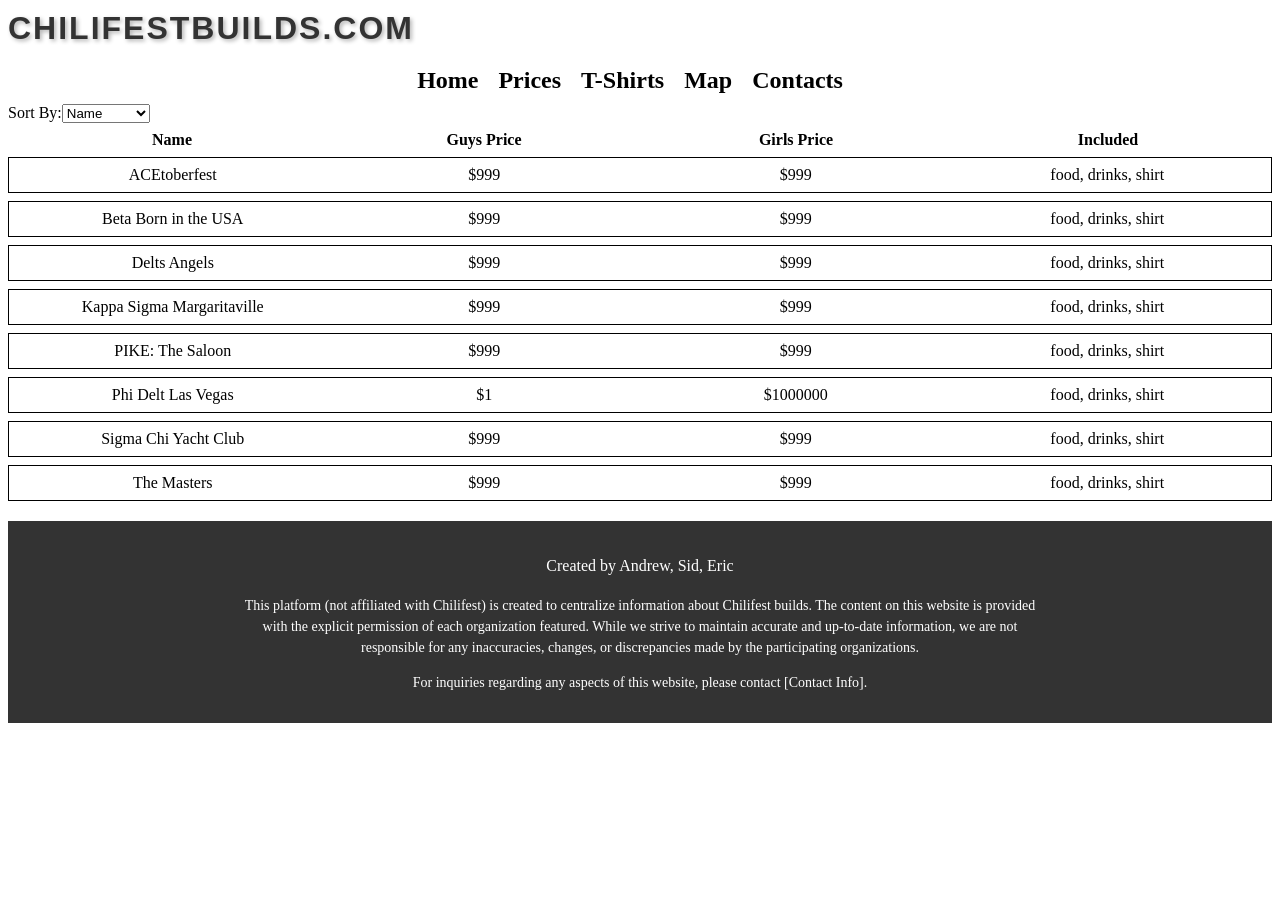
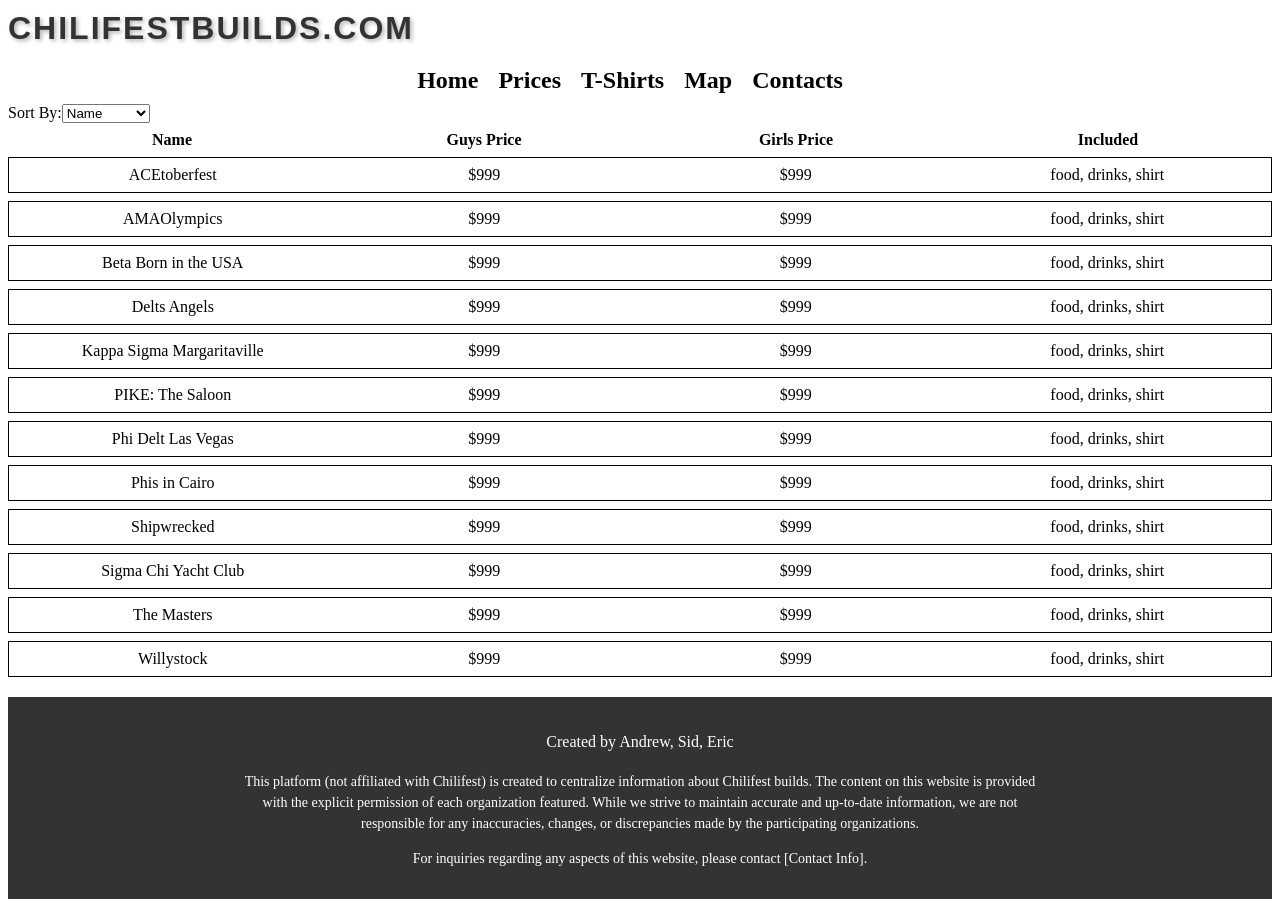
Before and after one commit to andrewlin27/chilifest-builds, a React (Create React App) app: page /prices in a window 1280 px wide. Before the commit the page ends 800 px from the top, so only its background shows below. Built offline with nearby package versions, Linux system fonts and the light colour scheme.

Commit message:
Made prices tab use the BuildData data file to consolidate

```diff
--- a/src/components/Prices.js
+++ b/src/components/Prices.js
@@ -1,7 +1,9 @@
 import React, { useEffect, useState } from 'react'
-import prices from '../data/priceData'
+// import prices from '../data/priceData'
 import PriceEntry from './PriceEntry'
 import './css/Prices.css'
+import prices from '../data/buildData'
+
 
 const Prices = () => {
 
@@ -51,7 +53,7 @@ const Prices = () => {
 
       <div>
         {sortedPrices.map(item => {
-          return <PriceEntry key={item.id} {...item}/>
+          return <PriceEntry name={item.name} guys={item.guys} girls={item.girls} included={item.included}/>
         })}
       </div>
     </div>
--- a/src/data/buildData.js
+++ b/src/data/buildData.js
@@ -3,73 +3,109 @@ export default [
         id: 1,
         name: "ACEtoberfest",
         image: "ace.png",
-        link: "https://fb.me/e/blSXy29Xp"
+        link: "https://fb.me/e/blSXy29Xp",
+        guys: 999,
+        girls: 999,
+        included: "food, drinks, shirt"
     },
     {
         id: 2,
         name: "Phi Delt Las Vegas",
         image: "ace.png",
-        link: "https://fb.me/e/blSXy29Xp"
+        link: "https://fb.me/e/blSXy29Xp",
+        guys: 999,
+        girls: 999,
+        included: "food, drinks, shirt"
     },
     {
         id: 3,
         name: "The Masters",
         image: "ace.png",
-        link: "https://fb.me/e/blSXy29Xp"
+        link: "https://fb.me/e/blSXy29Xp",
+        guys: 999,
+        girls: 999,
+        included: "food, drinks, shirt"
     },
     {
         id: 4,
         name: "Sigma Chi Yacht Club",
         image: "ace.png",
-        link: "https://fb.me/e/blSXy29Xp"
+        link: "https://fb.me/e/blSXy29Xp",
+        guys: 999,
+        girls: 999,
+        included: "food, drinks, shirt"
     },
     {
         id: 5,
         name: "PIKE: The Saloon",
         image: "ace.png",
-        link: "https://fb.me/e/blSXy29Xp"
+        link: "https://fb.me/e/blSXy29Xp",
+        guys: 999,
+        girls: 999,
+        included: "food, drinks, shirt"
     },
     {
         id: 6,
         name: "Delts Angels",
         image: "ace.png",
-        link: "https://fb.me/e/blSXy29Xp"
+        link: "https://fb.me/e/blSXy29Xp",
+        guys: 999,
+        girls: 999,
+        included: "food, drinks, shirt"
     },
     {
         id: 7,
         name: "Kappa Sigma Margaritaville",
         image: "ace.png",
-        link: "https://fb.me/e/blSXy29Xp"
+        link: "https://fb.me/e/blSXy29Xp",
+        guys: 999,
+        girls: 999,
+        included: "food, drinks, shirt"
     },
     {
         id: 8,
         name: "Beta Born in the USA",
         image: "ace.png",
-        link: "https://fb.me/e/blSXy29Xp"
+        link: "https://fb.me/e/blSXy29Xp",
+        guys: 999,
+        girls: 999,
+        included: "food, drinks, shirt"
     },
     {
         id: 9,
         name: "Willystock",
         image: "ace.png",
         link: "https://fb.me/e/blSXy29Xp",
+        guys: 999,
+        girls: 999,
+        included: "food, drinks, shirt"
     },
     {
         id: 10,
         name: "AMAOlympics",
         image: "ace.png",
         link: "https://fb.me/e/blSXy29Xp",
+        guys: 999,
+        girls: 999,
+        included: "food, drinks, shirt"
     },
     {
         id: 11,
         name: "Shipwrecked",
         image: "ace.png",
         link: "https://fb.me/e/blSXy29Xp",
+        guys: 999,
+        girls: 999,
+        included: "food, drinks, shirt"
     },
     {
         id: 12,
         name: "Phis in Cairo",
         image: "ace.png",
         link: "https://fb.me/e/blSXy29Xp",
+        guys: 999,
+        girls: 999,
+        included: "food, drinks, shirt"
     }
 
 ]
```
